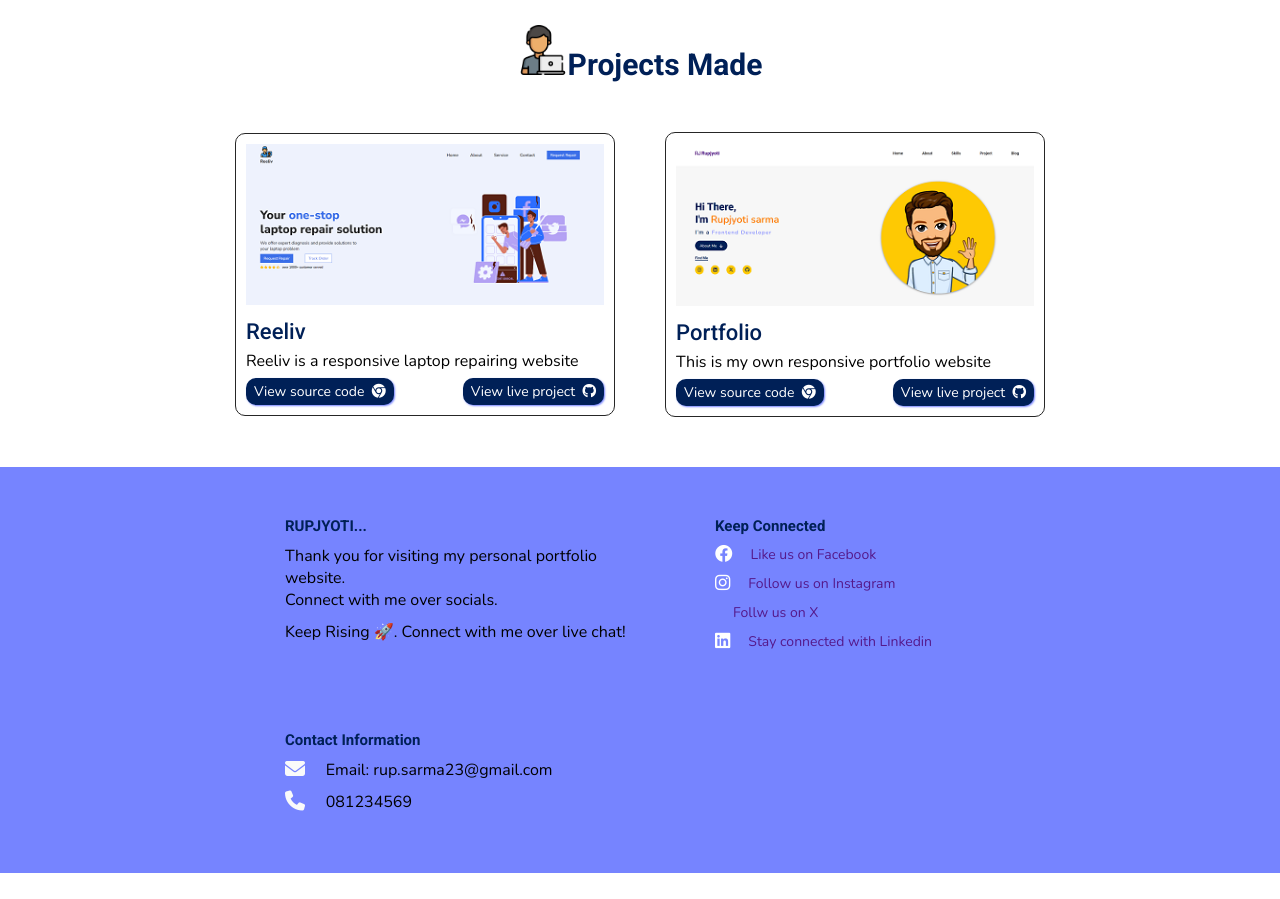
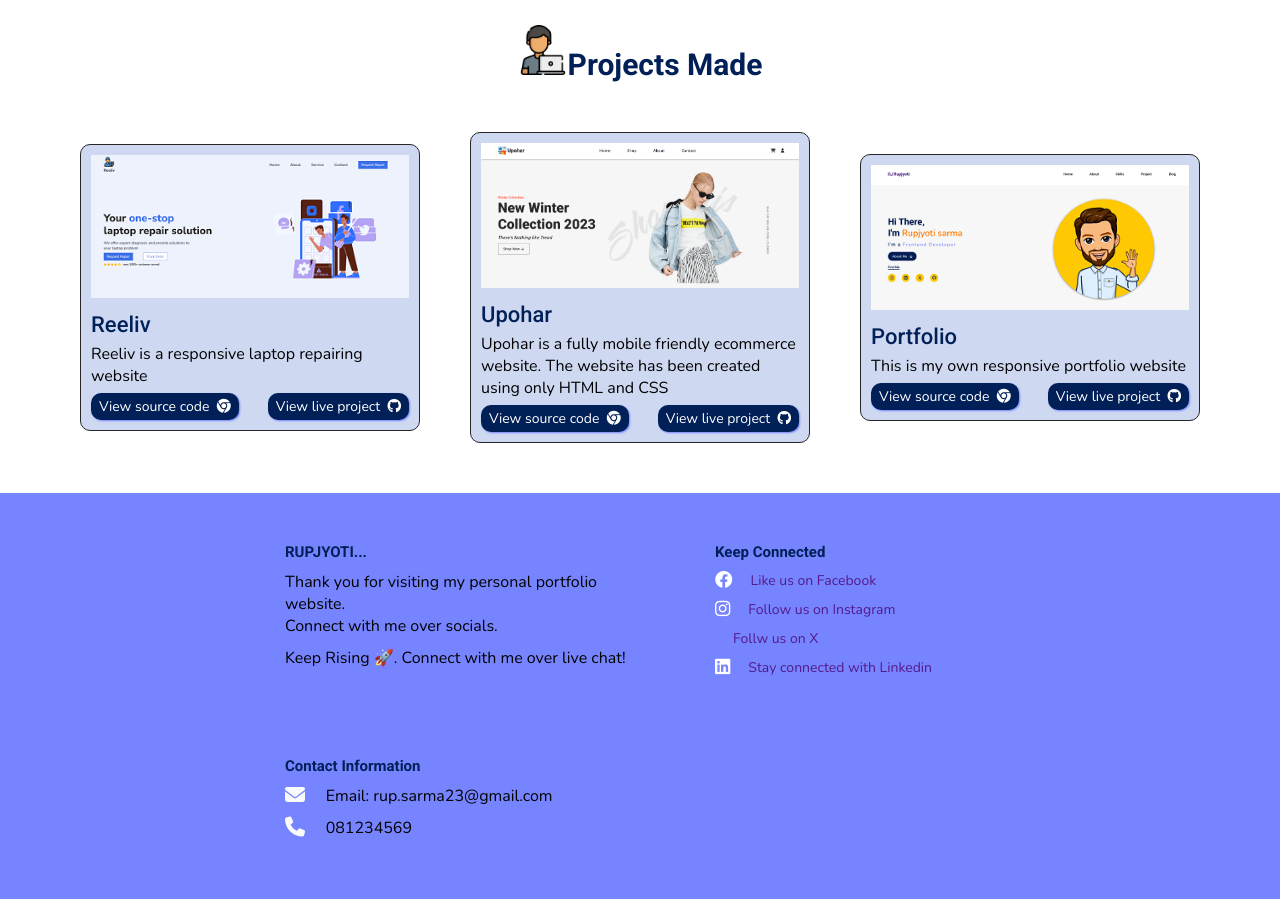
Before and after one commit to rupjyoti239-dev/portfolio, a plain HTML site: page index.html in a window 1280 px wide. Shown: the part 1660-2559 px from the top of the page. Before the commit the page ends 2533 px from the top, so only its background shows below. Drawn offline with nearby package versions, Linux system fonts and the light colour scheme.

Commit message:
refactor-index.html

```diff
--- a/css/style.css
+++ b/css/style.css
@@ -388,7 +388,7 @@ margin-bottom: 1.5rem;
 .project-container .card{
   border: 1px solid var(--black);
   max-width: 380px;
-  background-color: var(--white);
+  background-color: #ced9f1;
   padding: 1rem;
   border-radius: 10px;
 }
--- a/index.html
+++ b/index.html
@@ -144,6 +144,18 @@
               </div>
             </div>
 
+            <div class="card">
+              <img src="./img/upohar.png" alt="">
+              <h3>Upohar</h3>
+              <p>Upohar is a fully mobile friendly ecommerce website. The website has been created using only HTML and CSS</p>
+              <div class="links">
+                <a href="https://github.com/rupjyoti239-dev/upohar" target="_blank">View source code &nbsp;<i
+                    class="fa-brands fa-chrome"></i></a>
+                <a href="https://upohar239.netlify.app/" target="_blank">View live project &nbsp;<i
+                    class="fa-brands fa-github"></i></a>
+              </div>
+            </div>
+
              <div class="card">
               <img src="./img/portfolio.png" alt="">
               <h3>Portfolio</h3>
```
Also changed, not shown: img/upohar.png (added).
